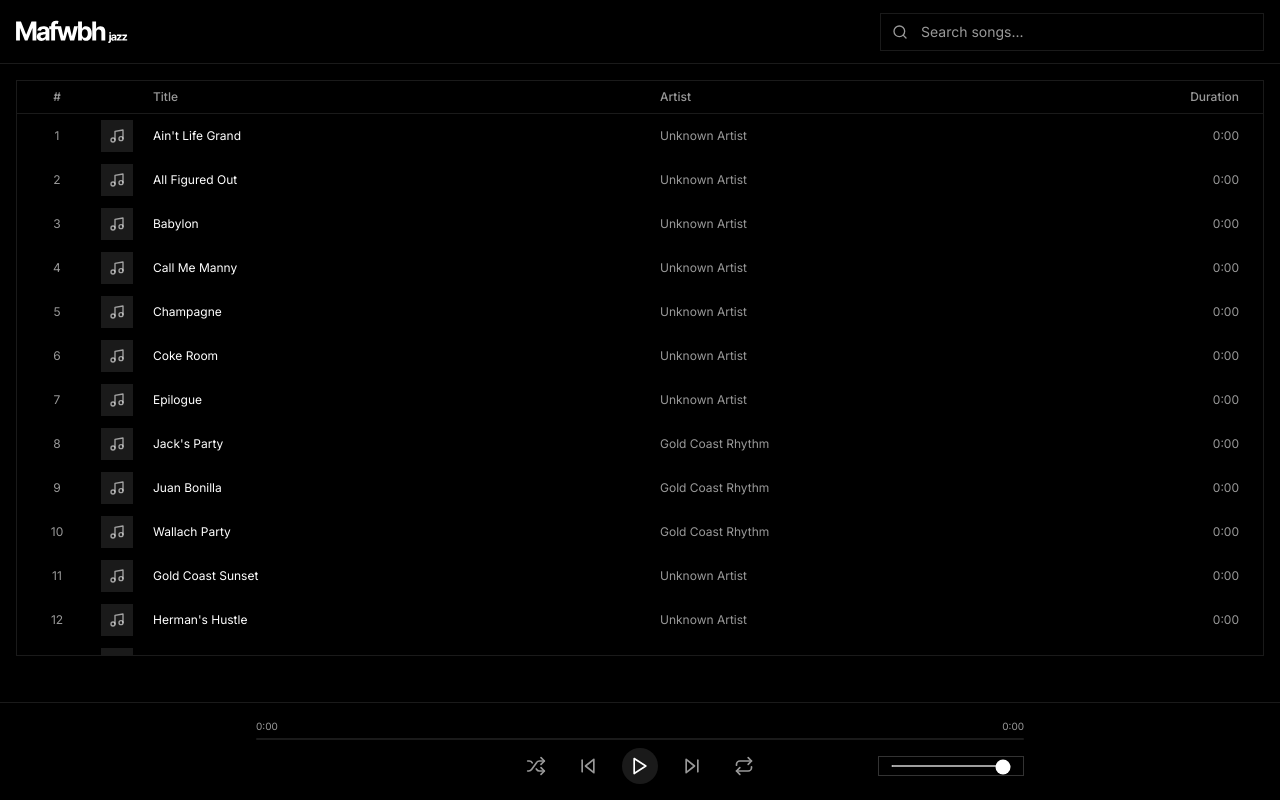
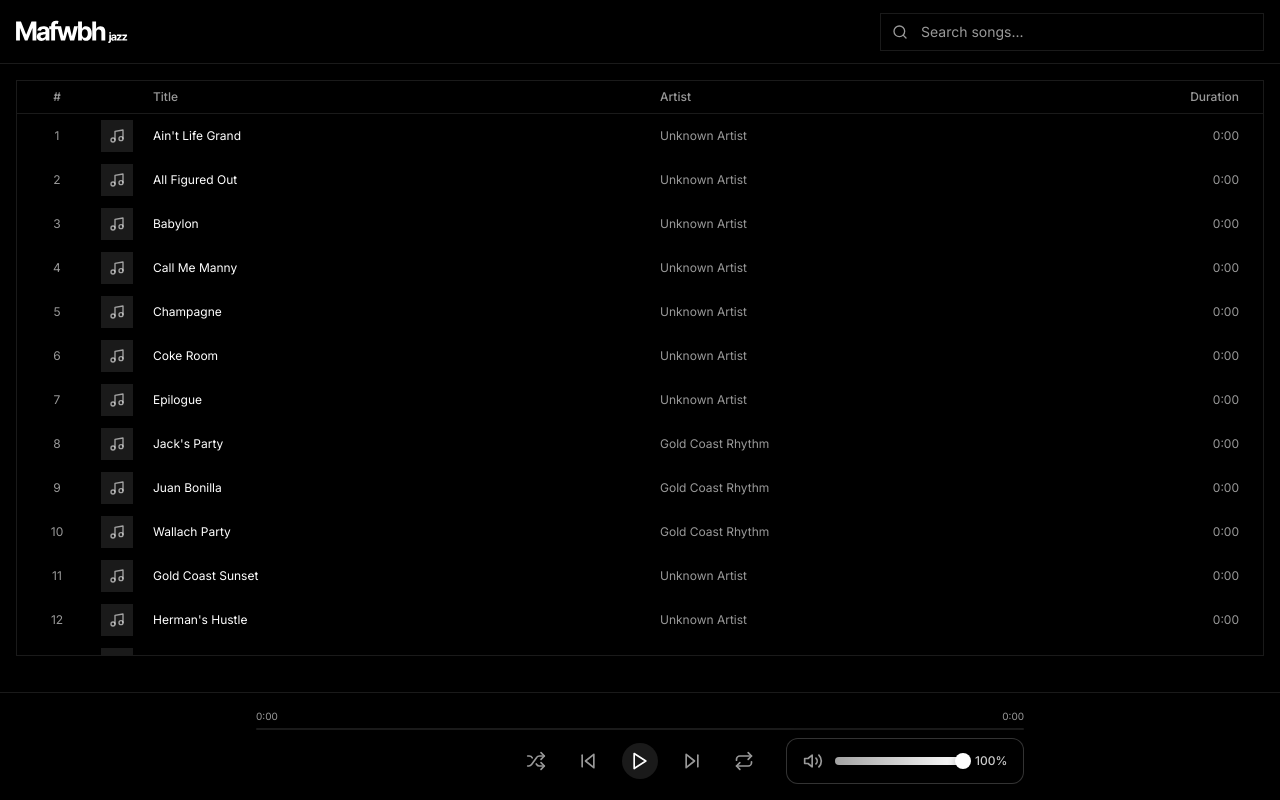
Before and after one commit to toshisha/jazz, a Next.js app: page / in a window 1280 px wide. Both pictures are taken after a click on the button 1006 px from the left and 766 px from the top of the page. Built offline with nearby package versions, Linux system fonts and the light colour scheme; no server answers.

Commit message:
Update animated-volume-control.tsx

```diff
--- a/app/components/animated-volume-control.tsx
+++ b/app/components/animated-volume-control.tsx
@@ -1,5 +1,8 @@
-import React, { useState, useRef, useEffect } from 'react'
-import { Volume2, VolumeX } from 'lucide-react'
+"use client"
+
+import type React from "react"
+import { useState, useRef, useEffect } from "react"
+import { Volume2, VolumeX, Volume1 } from "lucide-react"
 
 interface AnimatedVolumeControlProps {
   volume: number
@@ -17,11 +20,19 @@ export const AnimatedVolumeControl: React.FC<AnimatedVolumeControlProps> = ({ vo
       }
     }
 
-    document.addEventListener('mousedown', handleClickOutside)
+    document.addEventListener("mousedown", handleClickOutside)
     return () => {
-      document.removeEventListener('mousedown', handleClickOutside)
+      document.removeEventListener("mousedown", handleClickOutside)
     }
   }, [])
+
+  const getVolumeIcon = () => {
+    if (volume === 0) return <VolumeX className="w-5 h-5" />
+    if (volume < 0.5) return <Volume1 className="w-5 h-5" />
+    return <Volume2 className="w-5 h-5" />
+  }
+
+  const volumePercentage = Math.round(volume * 100)
 
   return (
     <div ref={controlRef} className="relative flex items-center">
@@ -29,22 +40,51 @@ export const AnimatedVolumeControl: React.FC<AnimatedVolumeControlProps> = ({ vo
         {!isOpen ? (
           <button
             onClick={() => setIsOpen(true)}
-            className="p-2 opacity-60 hover:opacity-100 transition-opacity focus:outline-none focus:ring-2 focus:ring-white/20 rounded-full"
+            className="group p-2 opacity-60 hover:opacity-100 transition-all duration-200 focus:outline-none focus:ring-2 focus:ring-white/20 rounded-full hover:bg-white/5"
             aria-label="Open volume control"
           >
-            {volume === 0 ? <VolumeX className="w-5 h-5" /> : <Volume2 className="w-5 h-5" />}
+            {getVolumeIcon()}
           </button>
         ) : (
-          <div className="flex items-center bg-black border border-white/20 rounded-lg px-3 py-2">
+          <div className="flex items-center bg-black/90 backdrop-blur-sm border border-white/20 rounded-xl px-4 py-3 shadow-2xl animate-in slide-in-from-bottom-2 duration-200">
+            <div className="flex items-center gap-3">
+              <button
+                onClick={() => onVolumeChange(volume === 0 ? 0.5 : 0)}
+                className="opacity-60 hover:opacity-100 transition-opacity"
+                aria-label={volume === 0 ? "Unmute" : "Mute"}
+              >
+                {getVolumeIcon()}
+              </button>
+
+              <div className="relative flex items-center gap-3">
+                <div className="relative w-32 h-2">
+                  <div className="absolute inset-0 bg-white/10 rounded-full"></div>
+                  <div
+                    className="absolute left-0 top-0 h-full bg-gradient-to-r from-white/60 to-white rounded-full transition-all duration-150"
+                    style={{ width: `${volumePercentage}%` }}
+                  ></div>
                   <input
                     type="range"
                     min="0"
                     max="1"
                     step="0.01"
                     value={volume}
-              onChange={(e) => onVolumeChange(parseFloat(e.target.value))}
-              className="w-[120px] accent-white [&::-webkit-slider-runnable-track]:h-[2px] [&::-webkit-slider-runnable-track]:bg-white/20 [&::-webkit-slider-thumb]:appearance-none [&::-webkit-slider-thumb]:h-3 [&::-webkit-slider-thumb]:w-3 [&::-webkit-slider-thumb]:rounded-full [&::-webkit-slider-thumb]:bg-white [&::-webkit-slider-thumb]:mt-[-6px] [&::-webkit-slider-thumb]:transition-transform [&::-webkit-slider-thumb]:duration-150 [&:hover::-webkit-slider-thumb]:scale-125"
+                    onChange={(e) => onVolumeChange(Number.parseFloat(e.target.value))}
+                    className="absolute inset-0 w-full h-full opacity-0 cursor-pointer"
+                    aria-label="Volume slider"
                   />
+                  <div
+                    className="absolute top-1/2 -translate-y-1/2 w-4 h-4 bg-white rounded-full shadow-lg border-2 border-white/20 transition-all duration-150 hover:scale-110 cursor-pointer"
+                    style={{
+                      left: `calc(${volumePercentage}% - 8px)`,
+                      boxShadow: "0 2px 8px rgba(0, 0, 0, 0.3)",
+                    }}
+                  />
+                </div>
+
+                <div className="text-xs font-medium text-white/80 min-w-[2rem] text-center">{volumePercentage}%</div>
+              </div>
+            </div>
           </div>
         )}
       </div>
```
Lines whose indentation alone changed are shown as unchanged.
